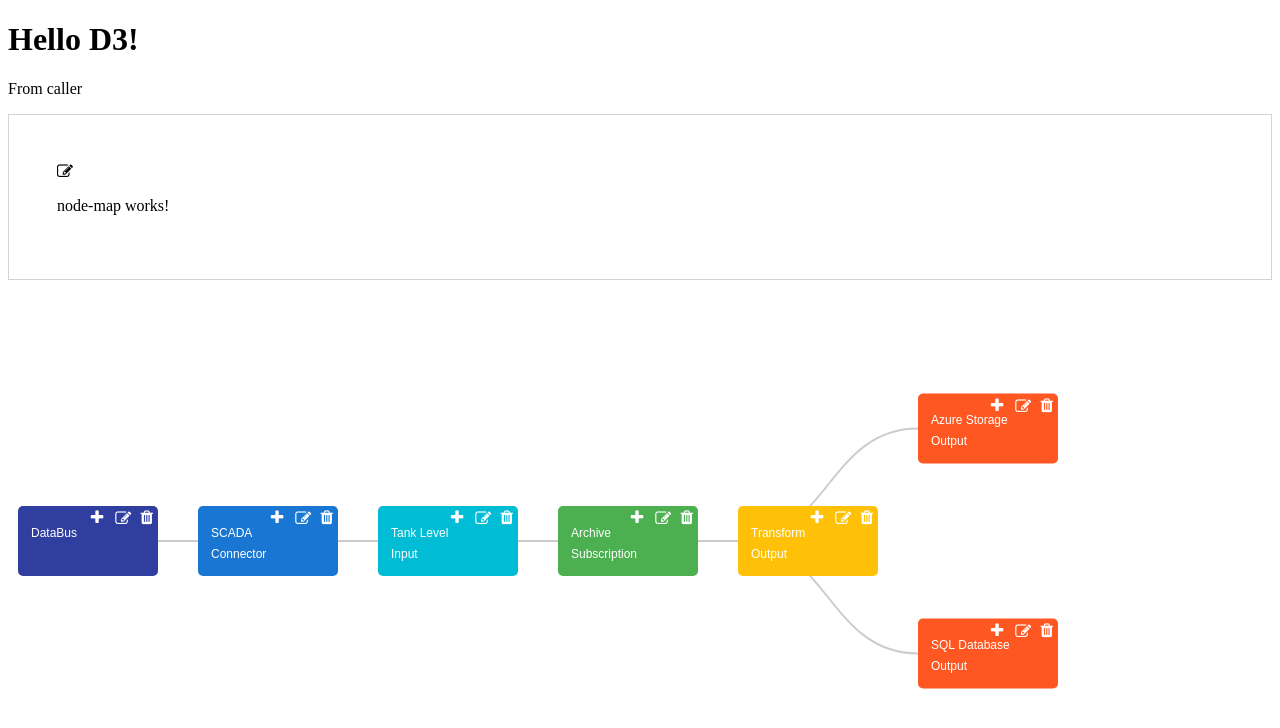
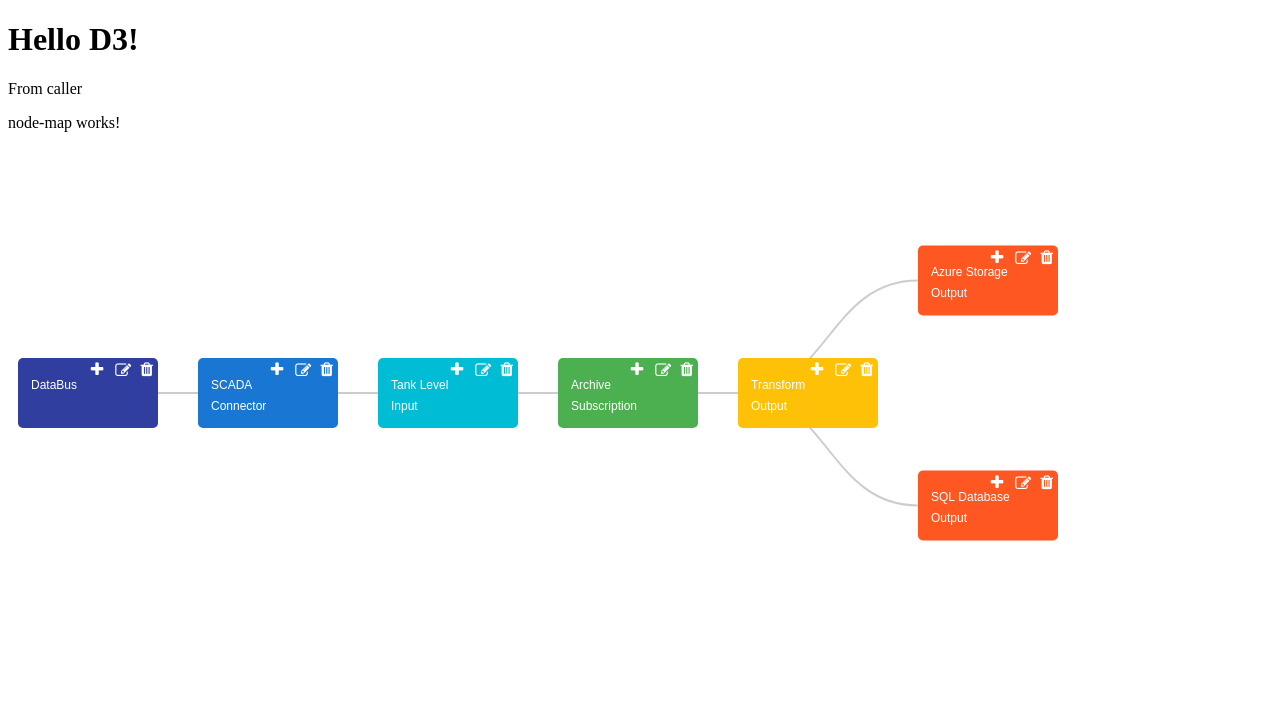
Before and after one commit to mikerossoft/angular-node-map, an Angular app: page / in a window 1280 px wide. Shown: the top 728 px of the page. Built offline with nearby package versions, Linux system fonts and the light colour scheme.

Commit message:
Update to comment some unnessary codes

```diff
--- a/src/app/node-map/node-map.component.html
+++ b/src/app/node-map/node-map.component.html
@@ -1,5 +1,4 @@
-<div class="play-container">
-    <span class="fa fa-edit fa-sm icon-edit"> </span>
-
-    <p>node-map works!</p>
-</div>
+<!-- <div class="play-container">
+    <span class="fa fa-edit fa-sm icon-edit"> </span> -->
+<p>node-map works!</p>
+<!-- </div> -->
```
